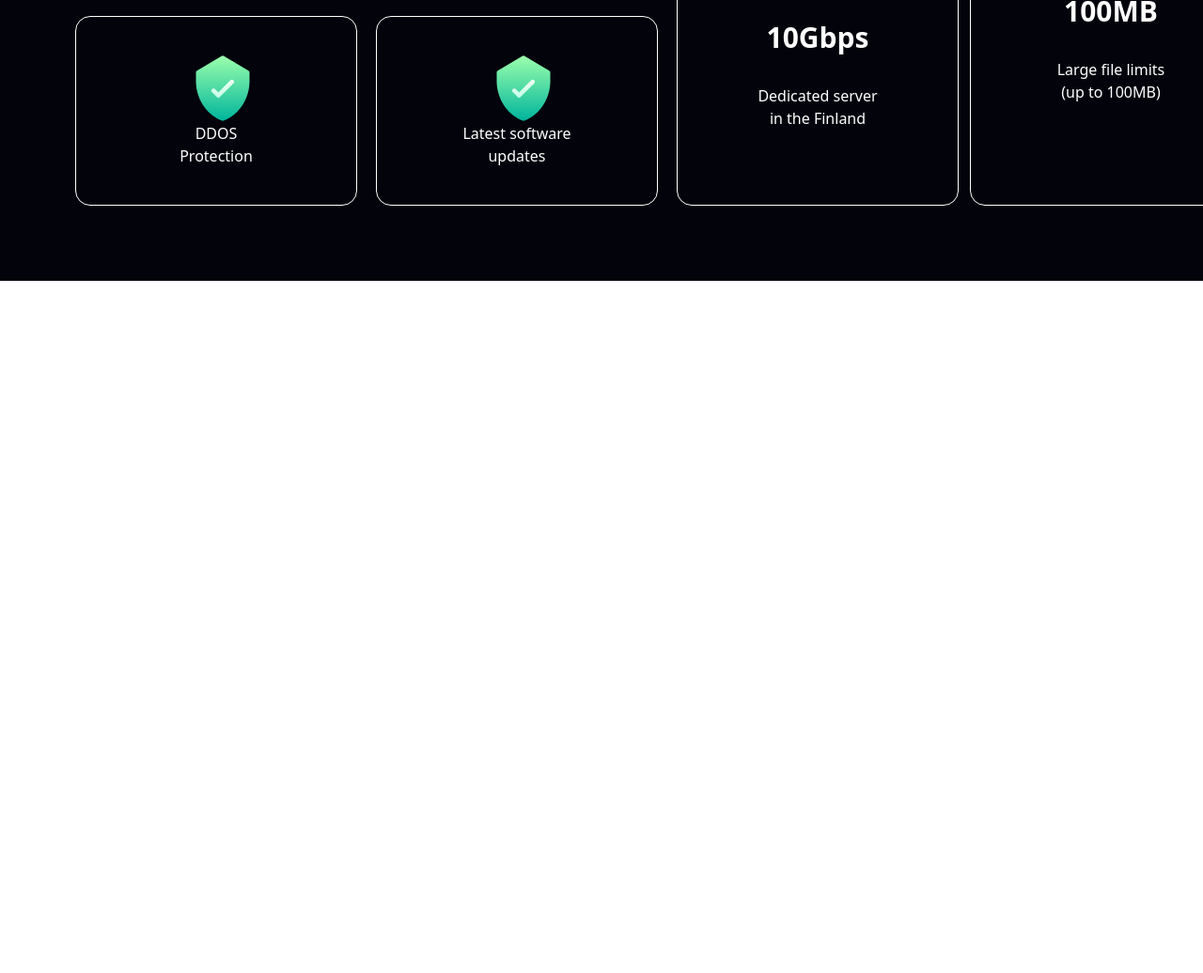
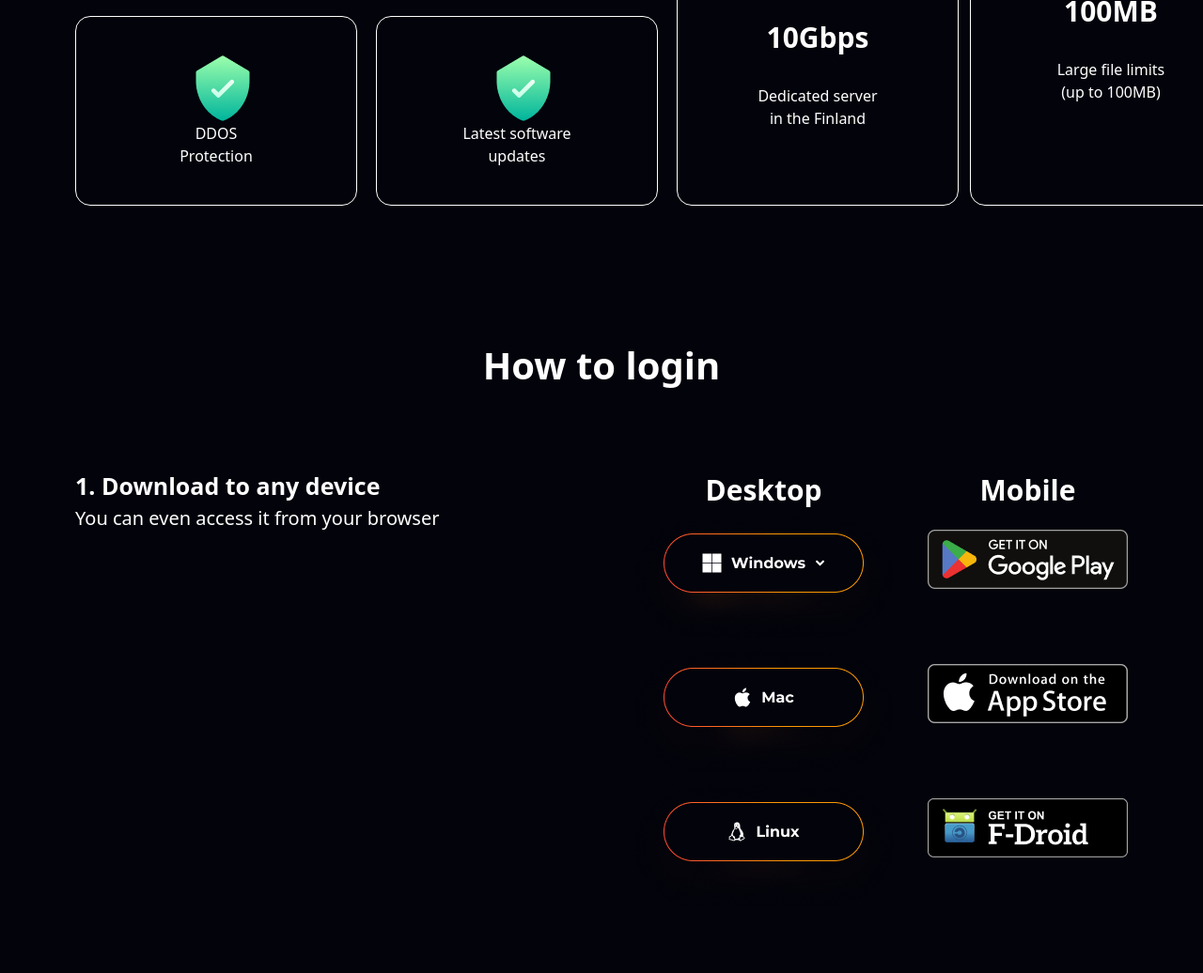
Before and after one commit to MuhammadsolehNusratzoda/fourth-project-in-git, a website: page src/index.html in a window 1280 px wide. Shown: the part 2457-3493 px from the top of the page at 94% size. Before the commit the page ends 2756 px from the top, so only its background shows below. Drawn offline with nearby package versions, Linux system fonts and the light colour scheme; files that its build step writes are made by us from their sources.

Commit message:
social medias is ready

```diff
--- a/src/index.html
+++ b/src/index.html
@@ -105,6 +105,31 @@
              </div>
             </div>
         </div>
+        <div>
+            <div>
+                <h1 class="text-[40px] font-bold text-center mt-25 text-white">How to login</h1>
+            </div>
+         <div class="flex justify-between max-w-300 p-10 m-auto mt-10">
+            <div class="text-white">
+                <p class="text-[25px] font-bold">1. Download to any device</p>
+                <p class="text-[20px]">You can even access it from your browser</p>
+            </div>
+            <div class="flex gap-7">
+                <div class="text-center">
+                    <p class="text-[30px] font-bold text-white">Desktop</p>
+                    <img src="./Button.png" alt="">
+                    <img src="./Button (1).png" alt="">
+                    <img src="./Button (3).png" alt="">
+                </div>
+                <div class="text-center">
+                    <p class="text-[30px] font-bold text-white mb-5">Mobile</p>
+                    <img class="mb-20" src="./Google Play.png" alt="">
+                    <img class="mb-20" src="./App Store.png" alt="">
+                    <img class="mb-20" src="./F-droid.png" alt="">
+                </div>
+            </div>
+         </div>
+        </div>
      </header>
 </body>
 </html>
```
Also changed, not shown: src/App Store.png (added), src/Button (1).png (added), src/Button (3).png (added), src/Button.png (added), src/F-droid.png (added), src/Google Play.png (added).
